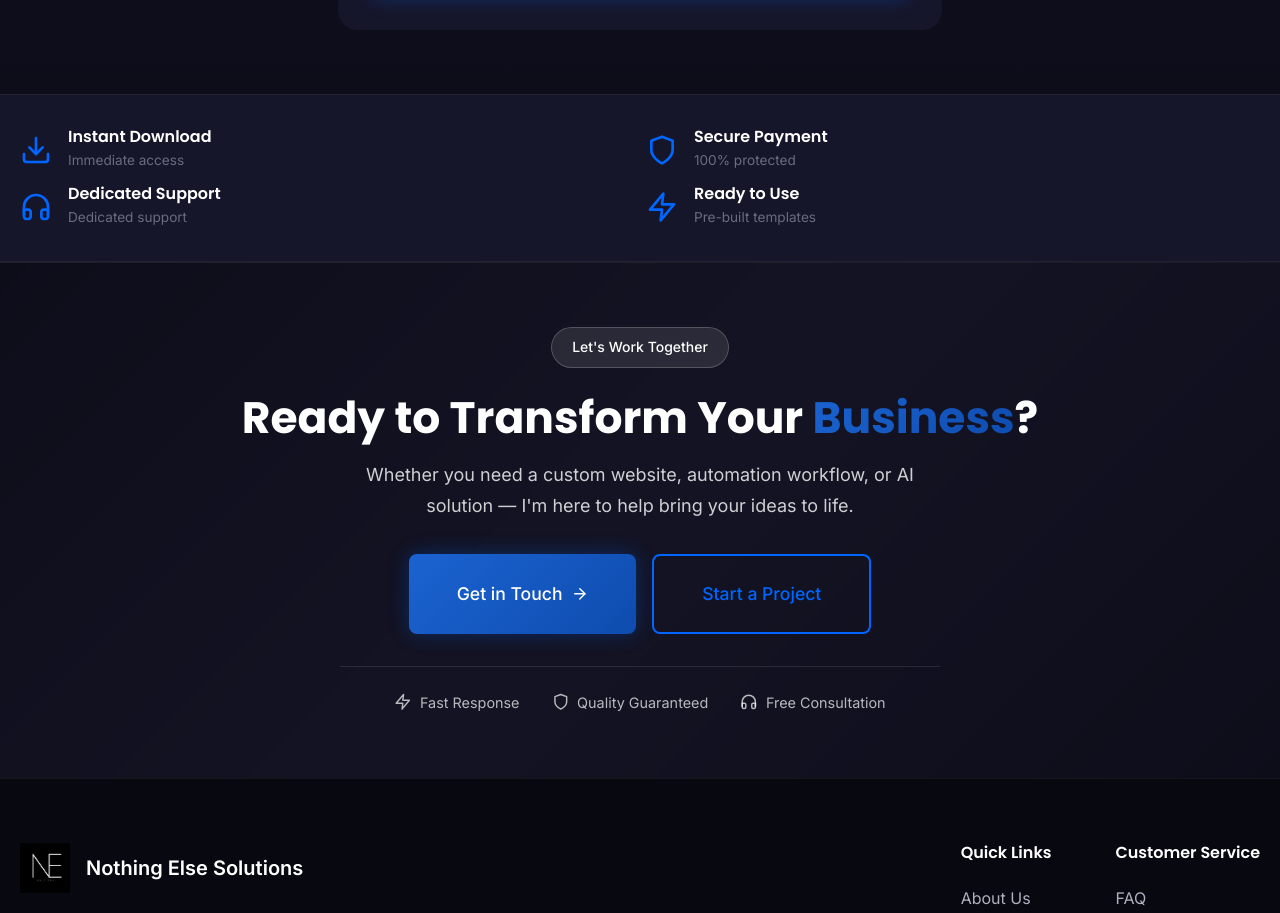
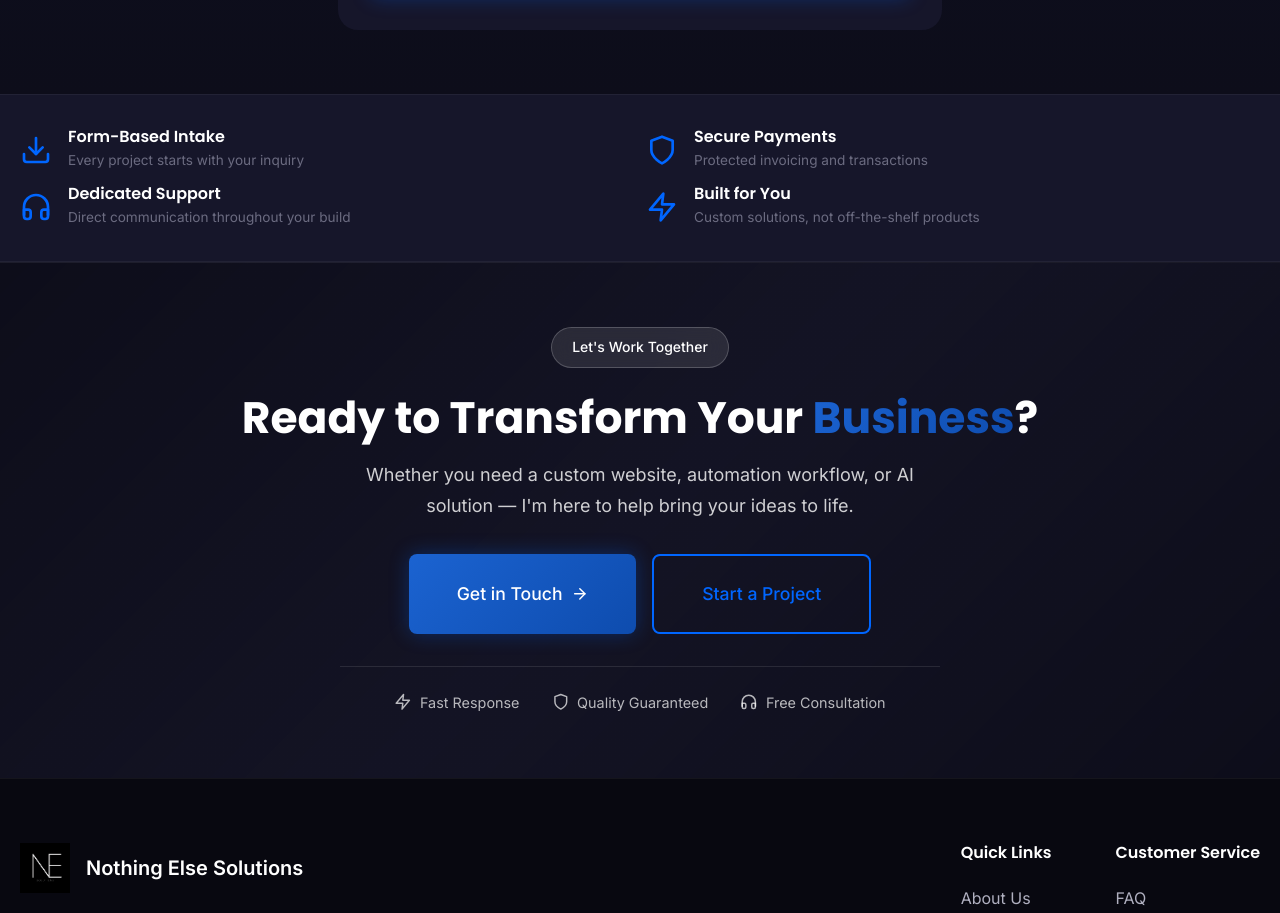
Before and after one commit to RobertGleim/NothingElseSolutions, a React (Vite) app in the folder frontend/: page / in a window 1280 px wide. Shown: the part 1840-2753 px from the top of the page. Built offline with nearby package versions, Linux system fonts and the light colour scheme.

Commit message:
homepage update

```diff
--- a/frontend/src/pages/Home.jsx
+++ b/frontend/src/pages/Home.jsx
@@ -33,10 +33,10 @@ const Home = () => {
   }
 
   const features = [
-    { icon: FiDownload, title: 'Instant Download', desc: 'Immediate access' },
-    { icon: FiShield, title: 'Secure Payment', desc: '100% protected' },
-    { icon: FiHeadphones, title: 'Dedicated Support', desc: 'Dedicated support' },
-    { icon: FiZap, title: 'Ready to Use', desc: 'Pre-built templates' }
+    { icon: FiDownload, title: 'Form-Based Intake', desc: 'Every project starts with your inquiry' },
+    { icon: FiShield, title: 'Secure Payments', desc: 'Protected invoicing and transactions' },
+    { icon: FiHeadphones, title: 'Dedicated Support', desc: 'Direct communication throughout your build' },
+    { icon: FiZap, title: 'Built for You', desc: 'Custom solutions, not off-the-shelf products' }
   ]
 
   const categories = [
```
